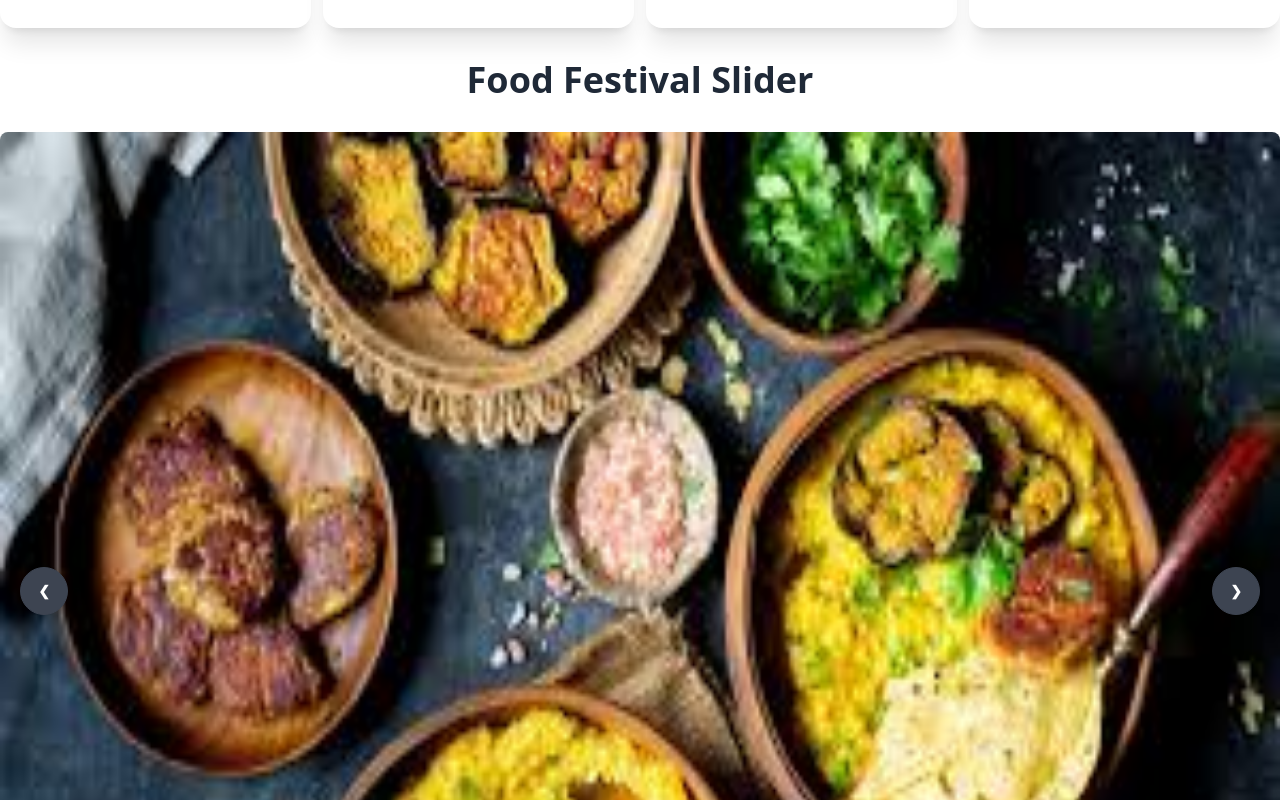
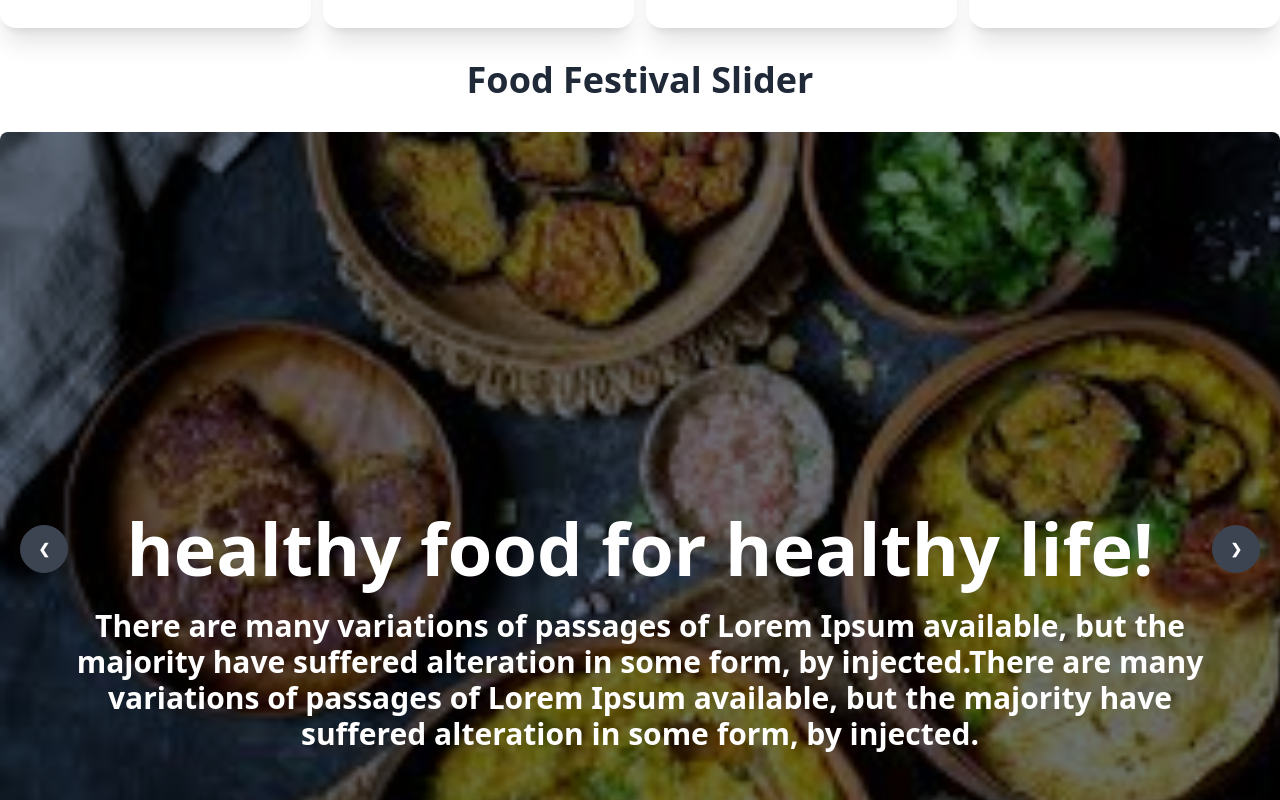
Before and after one commit to Saadsheikh133/chef-recipe-client, a React (Vite) app: page / in a window 1280 px wide. Shown: the part 1520-2320 px from the top of the page. Built offline with nearby package versions, Linux system fonts and the light colour scheme; no server answers.

Commit message:
updated the food festival slider and added some text on the slider images

```diff
--- a/src/pages/home/foodFestival/FoodFestival.jsx
+++ b/src/pages/home/foodFestival/FoodFestival.jsx
@@ -12,29 +12,50 @@ const FoodFestival = () => {
             <h1 className='mt-8 text-4xl font-bold text-center'>Food Festival Slider</h1>
             <div className='container mx-auto mt-8'>
                 <div className="carousel w-full">
-                    <div id="slide1" className="carousel-item relative w-full">
-                        <img src={food1} className="w-full rounded-lg" />
+                    <div id="slide1" className="carousel-item relative bg-gray-500 rounded-lg bg-blend-multiply w-full" style={{ backgroundImage: `url(${food1})`, backgroundSize: 'cover' }}>
+                        <div className= 'text-white mx-10 rounded-lg absolute top-0 lg:top-80 left-0 right-0 text-center lg:p-7'>
+                            <h2 className='text-3xl lg:text-7xl mb-6 font-bold mt-8'>healthy food for healthy life!</h2>
+                            <p className='text-xl lg:font-bold lg:text-3xl lh-lg'>There are many variations of passages of Lorem Ipsum available,
+                                but the majority have suffered alteration in some form, by injected.There are many variations of passages of Lorem Ipsum available,
+                                but the majority have suffered alteration in some form, by injected.</p>
+                        </div>
                         <div className="absolute flex justify-between transform -translate-y-1/2 left-5 right-5 top-1/2">
                             <a href="#slide4" className="btn btn-circle">❮</a>
                             <a href="#slide2" className="btn btn-circle">❯</a>
                         </div>
                     </div>
-                    <div id="slide2" className="carousel-item relative w-full">
-                        <img src={food2} className="w-full rounded-lg" />
+                    <div id="slide2" className="carousel-item relative bg-gray-400 rounded-lg bg-blend-multiply w-full" style={{ backgroundImage: `url(${food2})`, backgroundSize: 'cover' }}>
+                        <div className='absolute top-0 lg:top-80 left-0 right-0 text-center lg:p-7 text-white'>
+                            <h2 className='text-3xl lg:text-7xl mb-6 font-bold mt-8'>healthy food for healthy life!</h2>
+                            <p className='text-xl lg:font-bold lg:text-3xl lh-lg'>There are many variations of passages of Lorem Ipsum available,
+                                but the majority have suffered alteration in some form, by injected.There are many variations of passages of Lorem Ipsum available,
+                                but the majority have suffered alteration in some form, by injected.</p>
+                        </div>
                         <div className="absolute flex justify-between transform -translate-y-1/2 left-5 right-5 top-1/2">
                             <a href="#slide1" className="btn btn-circle">❮</a>
                             <a href="#slide3" className="btn btn-circle">❯</a>
                         </div>
                     </div>
-                    <div id="slide3" className="carousel-item relative w-full">
-                        <img src={food3} className="w-full rounded-lg" />
+                    <div id="slide3" className="carousel-item relative bg-gray-800 rounded-lg bg-blend-multiply w-full" style={{ backgroundImage: `url(${food3})`, backgroundSize: 'cover' }}>
+                        <img src={food3} className="w-full rounded-lg opacity-50" />
+                        <div className='absolute text-white top-0 lg:top-80 left-0 right-0 text-center lg:p-7'>
+                            <h2 className='text-3xl lg:text-7xl mb-6 font-bold mt-8'>healthy food for healthy life!</h2>
+                            <p className='text-xl lg:font-bold lg:text-3xl lh-lg'>There are many variations of passages of Lorem Ipsum available,
+                                but the majority have suffered alteration in some form, by injected.There are many variations of passages of Lorem Ipsum available,
+                                but the majority have suffered alteration in some form, by injected.</p>
+                        </div>
                         <div className="absolute flex justify-between transform -translate-y-1/2 left-5 right-5 top-1/2">
                             <a href="#slide2" className="btn btn-circle">❮</a>
                             <a href="#slide4" className="btn btn-circle">❯</a>
                         </div>
                     </div>
-                    <div id="slide4" className="carousel-item relative w-full">
-                        <img src={food4} className="w-full rounded-lg" />
+                    <div id="slide4" className="carousel-item relative bg-gray-500 rounded-lg bg-blend-multiply  w-full" style={{ backgroundImage: `url(${food4})`, backgroundSize: 'cover' }} >
+                        <div className='absolute top-0 lg:top-80 left-0 right-0 text-center lg:p-7 text-white'>
+                            <h2 className='text-3xl lg:text-7xl mb-6 font-bold mt-8'>healthy food for healthy life!</h2>
+                            <p className='text-xl lg:font-bold lg:text-3xl lh-lg'>There are many variations of passages of Lorem Ipsum available,
+                                but the majority have suffered alteration in some form, by injected.There are many variations of passages of Lorem Ipsum available,
+                                but the majority have suffered alteration in some form, by injected.</p>
+                        </div>
                         <div className="absolute flex justify-between transform -translate-y-1/2 left-5 right-5 top-1/2">
                             <a href="#slide3" className="btn btn-circle">❮</a>
                             <a href="#slide1" className="btn btn-circle">❯</a>
--- a/src/pages/shared/blog/Blog.jsx
+++ b/src/pages/shared/blog/Blog.jsx
@@ -10,7 +10,7 @@ const Blog = () => {
             <header className='flex items-center justify-center mb-5 text-center border-b-4 border-b-indigo-200 pb-5'>
                 <div className="">
                     <Pdf targetRef={ref} filename="code-example.pdf">
-                        {({ toPdf }) => <button className='btn btn-primary mt-4 mb-4' onClick={toPdf}>Generate Pdf</button>}
+                        {({ toPdf }) => <button className='btn bg-gradient-to-r from-green-400 to-blue-500 hover:from-pink-500 hover:to-yellow-500 text-white mt-4 mb-4' onClick={toPdf}>Generate Pdf</button>}
                     </Pdf>
                     <div ref={ref}>
                         <h1 className='text-2xl mb-3'>Explore react to pdf convert from here!!!</h1>
--- a/src/pages/shared/navbar/NavBar.jsx
+++ b/src/pages/shared/navbar/NavBar.jsx
@@ -3,7 +3,6 @@ import React, { useContext } from 'react';
 import { Link } from 'react-router-dom';
 import ActiveLink from '../activelink/ActiveLink';
 import { AuthContext } from '../../../providers/AuthProvider';
-import { FaUserCircle } from 'react-icons/fa';
 
 const NavBar = () => {
     const { user, logOutUser } = useContext(AuthContext);
```
